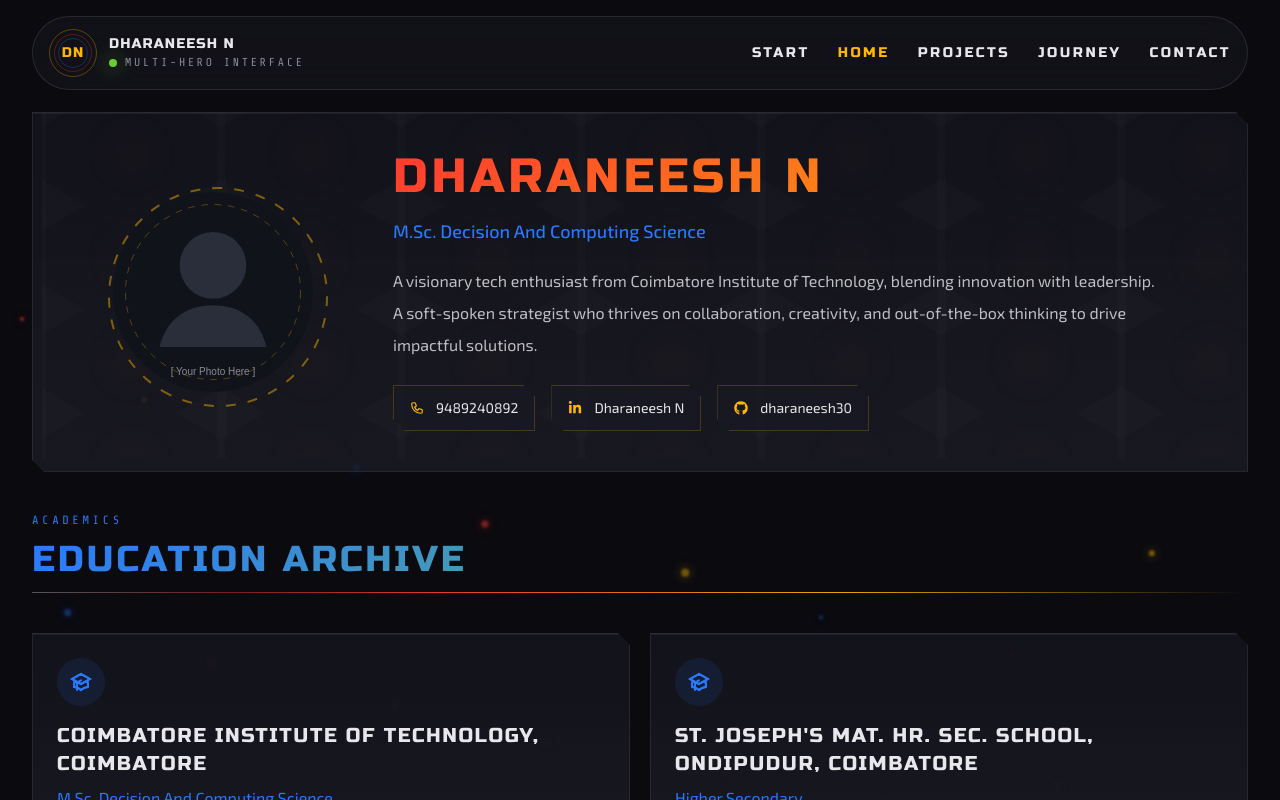
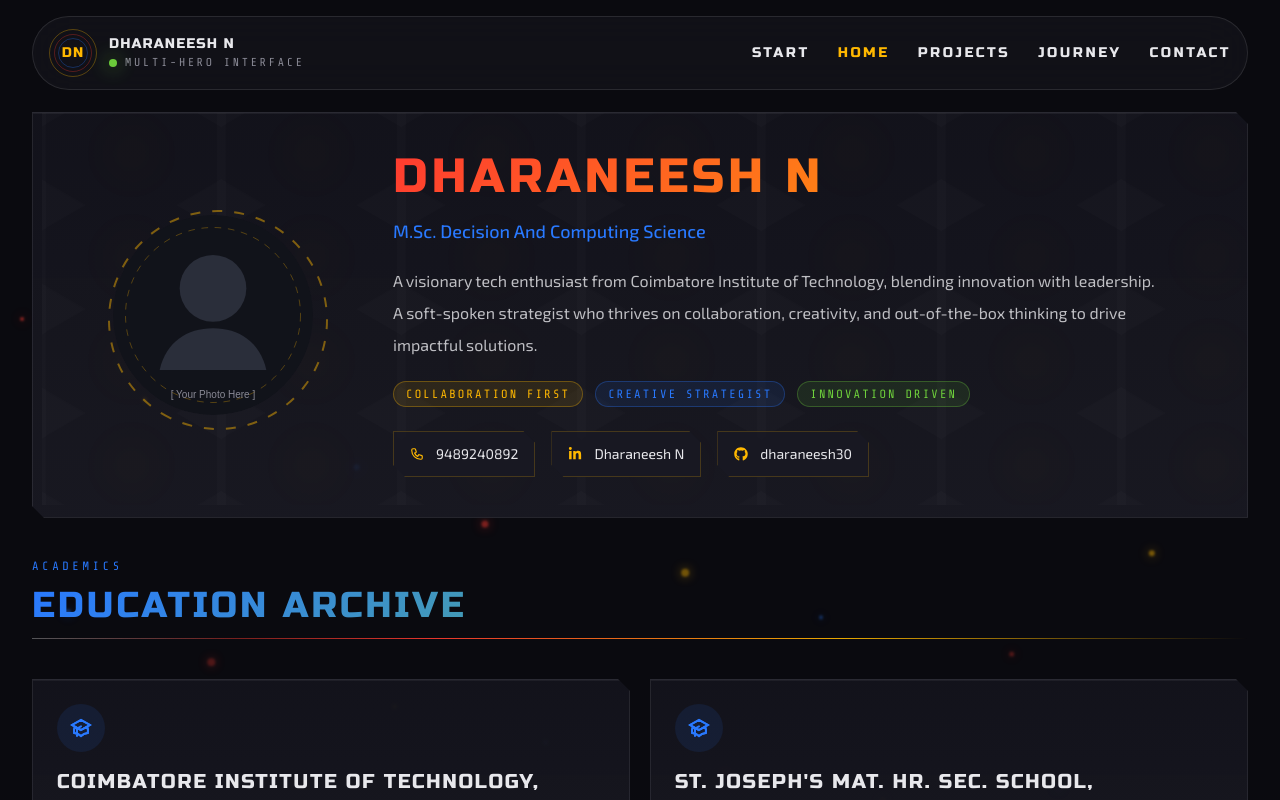
Before and after one commit to Dharaneesh30/Personal-Portfolio, a React (Vite) app: page /home in a window 1280 px wide. Shown: the top 800 px of the page. Built offline with nearby package versions, Linux system fonts and the light colour scheme.

Commit message:
feat: build home page with profile, education, skills, extracurricular sections

```diff
--- a/src/pages/HomePage.jsx
+++ b/src/pages/HomePage.jsx
@@ -94,6 +94,17 @@ export default function HomePage() {
                 innovation with leadership. A soft-spoken strategist who thrives on collaboration,
                 creativity, and out-of-the-box thinking to drive impactful solutions.
               </p>
+              <div className="mt-5 flex flex-wrap gap-3">
+                <span className="rounded-full border border-gold/30 bg-gold/10 px-3 py-1 font-mono text-xs uppercase tracking-[0.18em] text-gold">
+                  Collaboration First
+                </span>
+                <span className="rounded-full border border-shield/30 bg-shield/10 px-3 py-1 font-mono text-xs uppercase tracking-[0.18em] text-shield">
+                  Creative Strategist
+                </span>
+                <span className="rounded-full border border-gamma/30 bg-gamma/10 px-3 py-1 font-mono text-xs uppercase tracking-[0.18em] text-gamma">
+                  Innovation Driven
+                </span>
+              </div>
               <div className="mt-6 flex flex-wrap gap-4 text-sm text-text/80">
                 <ContactChip icon={<HiOutlinePhone />} label="9489240892" />
                 <ContactChip icon={<FaLinkedinIn />} label="Dharaneesh N" />
```
